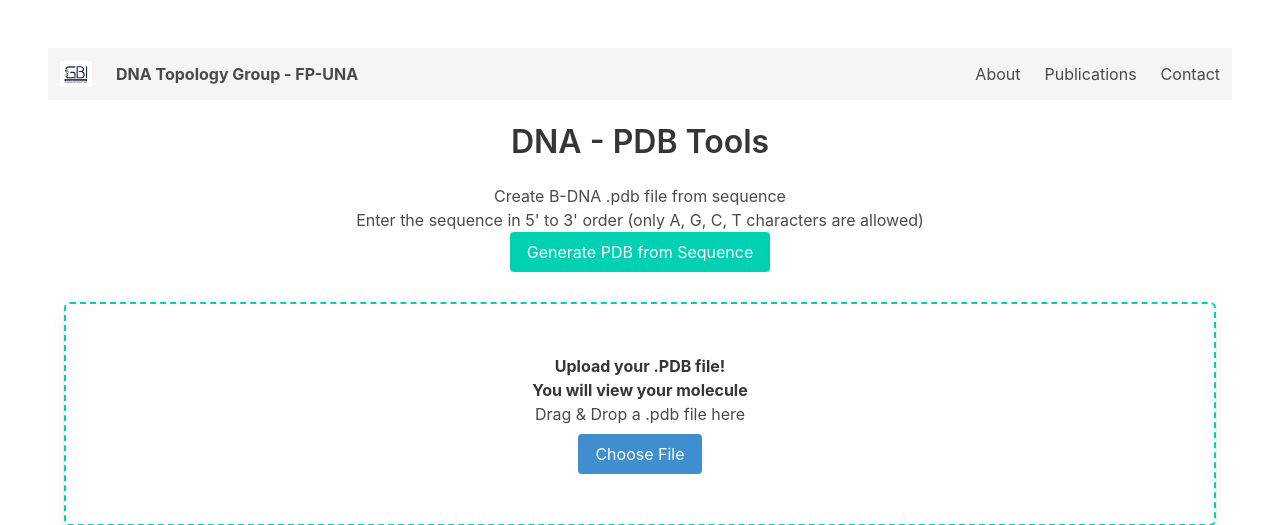
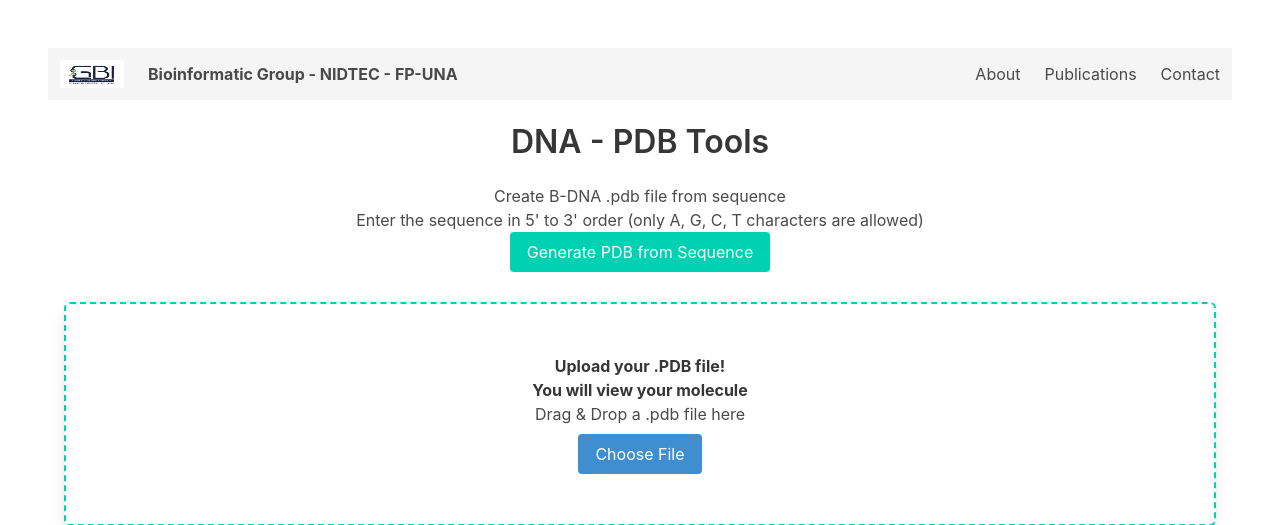
Before and after one commit to Chamiltoniano/dna_tools, a Flask app: page / in a window 1280 px wide. Shown: the top 525 px of the page. Run offline with Flask 3, Linux system fonts and the light colour scheme.

Commit message:
Update index.html
One flew over the coocoo's nest..

```diff
--- a/templates/index.html
+++ b/templates/index.html
@@ -47,11 +47,11 @@
 <nav class="navbar is-light" role="navigation" aria-label="main navigation">
   <div class="navbar-brand">
     <a class="navbar-item" href="#">
-      <img src="{{ url_for('static', filename='img/GBILogo.png') }}" alt="Logo" width="32" height="32">
+      <img src="{{ url_for('static', filename='img/GBILogo.png') }}" alt="Logo" width="64" height="64">
 
     </a>
     <a class="navbar-item has-text-weight-bold">
-      DNA Topology Group - FP-UNA
+      Bioinformatic Group - NIDTEC - FP-UNA
     </a>
 
     <a role="button" class="navbar-burger" aria-label="menu" aria-expanded="false" data-target="navbarMenu">
```
